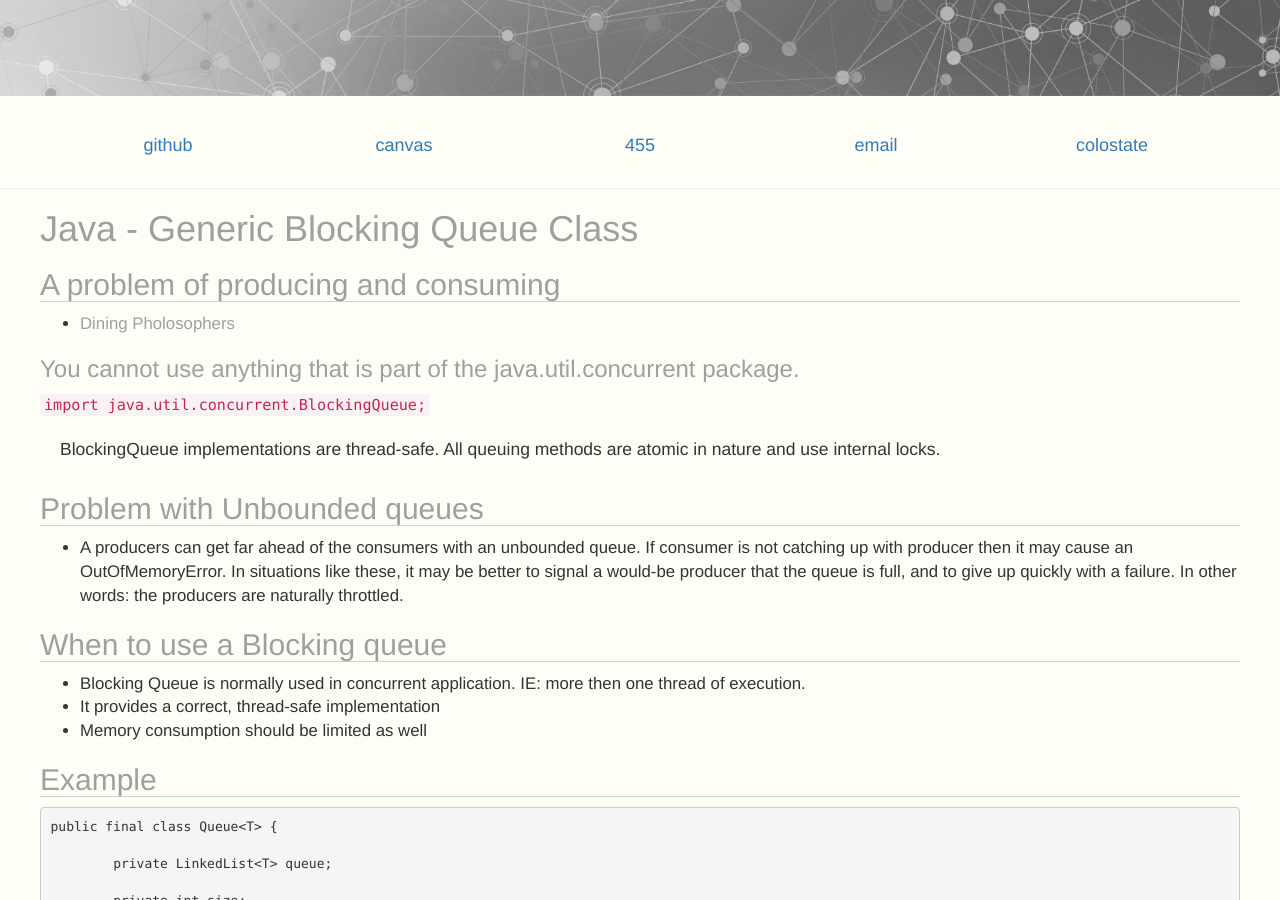
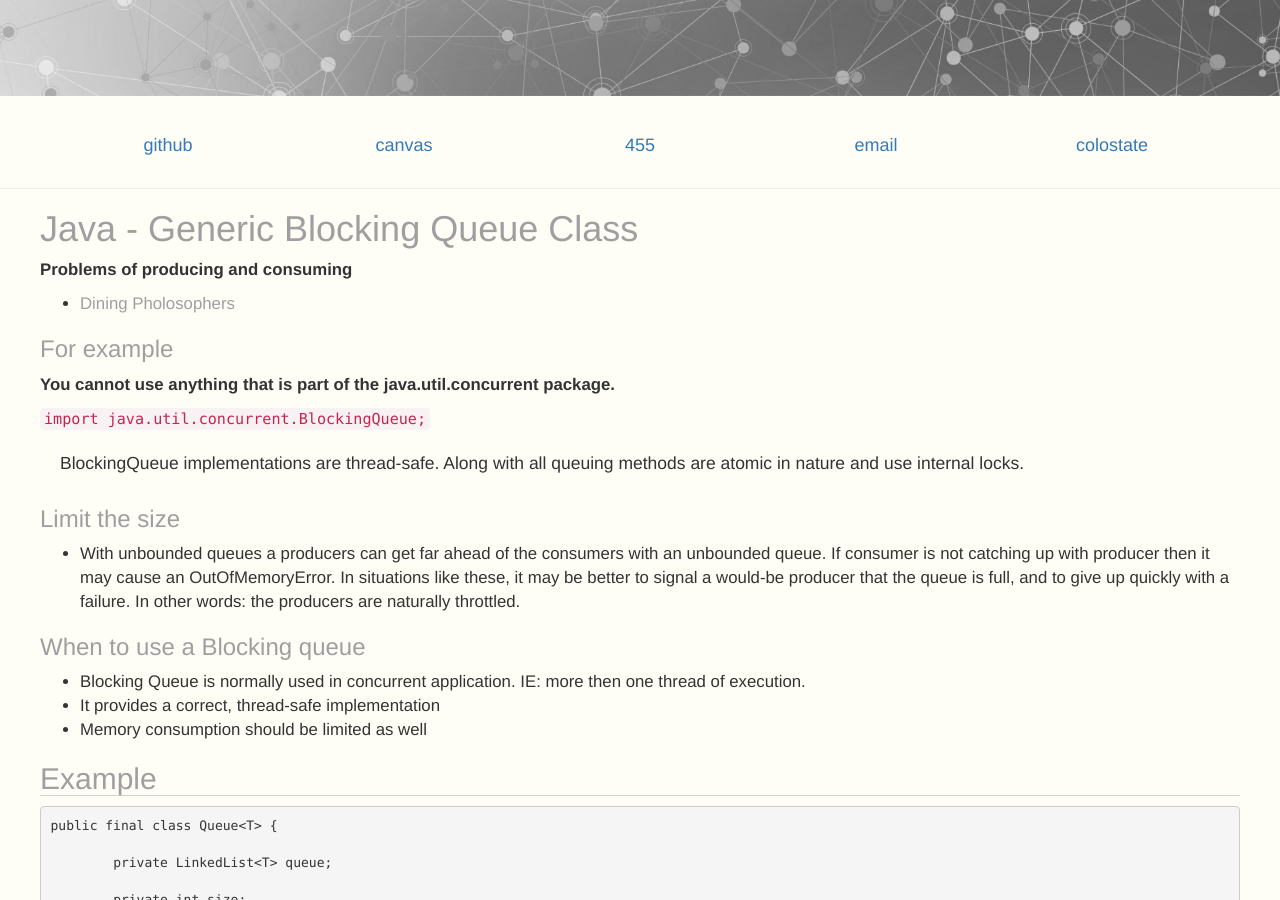
Before and after one commit to GerhardOfRivia/GerhardOfRivia.github.io, a Jekyll site: the page built from _posts/2017-3-6-Java-Generic-Queue.md, in a window 1280 px wide and 900 px high, scrolled down 304 px. Built offline with Jekyll 4.4.1, drawn with Linux system fonts in a browser that asks for light colours; nearby versions of some CDN libraries.

Commit message:
Blog: Blocking queue

```diff
--- a/_posts/2017-3-6-Java-Generic-Queue.md
+++ b/_posts/2017-3-6-Java-Generic-Queue.md
@@ -4,21 +4,23 @@ layout: default
 
 # Java - Generic Blocking Queue Class
 
-## A problem of producing and consuming
+**Problems of producing and consuming**
 
 + [Dining Pholosophers](https://en.wikipedia.org/wiki/Dining_philosophers_problem)
 
-### You cannot use anything that is part of the java.util.concurrent package.
+### For example
+
+**You cannot use anything that is part of the java.util.concurrent package.**
 
 `import java.util.concurrent.BlockingQueue;`
 
-> BlockingQueue implementations are thread-safe. All queuing methods are atomic in nature and use internal locks.
+> BlockingQueue implementations are thread-safe. Along with all queuing methods are atomic in nature and use internal locks.
 
-## Problem with Unbounded queues
+### Limit the size
 
-+ A producers can get far ahead of the consumers with an unbounded queue. If consumer is not catching up with producer then it may cause an OutOfMemoryError. In situations like these, it may be better to signal a would-be producer that the queue is full, and to give up quickly with a failure. In other words: the producers are naturally throttled.
++ With unbounded queues a producers can get far ahead of the consumers with an unbounded queue. If consumer is not catching up with producer then it may cause an OutOfMemoryError. In situations like these, it may be better to signal a would-be producer that the queue is full, and to give up quickly with a failure. In other words: the producers are naturally throttled.
 
-## When to use a Blocking queue
+### When to use a Blocking queue
 
 + Blocking Queue is normally used in concurrent application. IE: more then one thread of execution.
 + It provides a correct, thread-safe implementation
```
